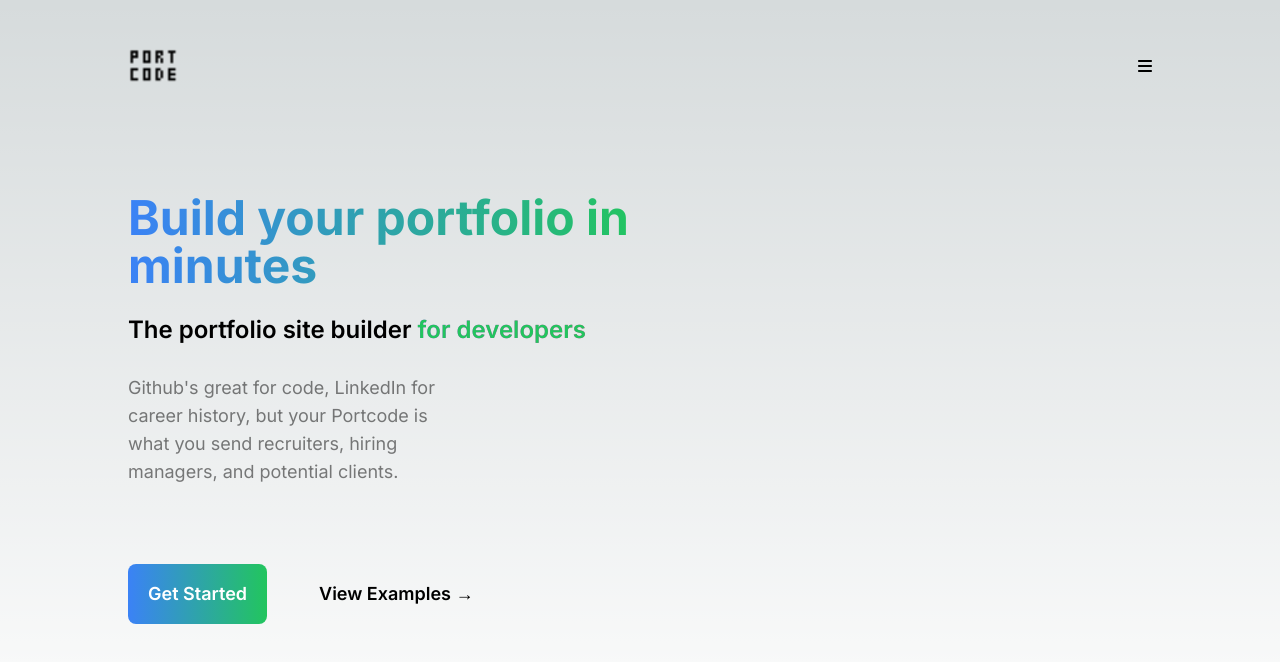
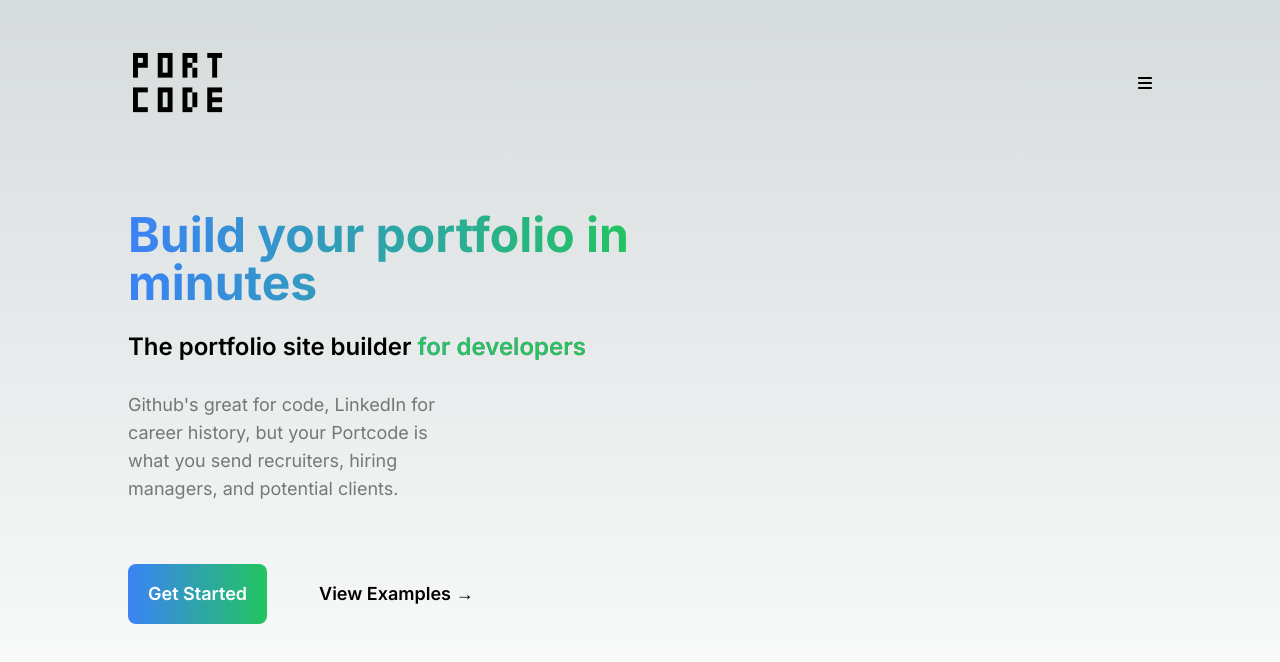
Before and after one commit to WillGoad/portcode, a Next.js app: page / in a window 1280 px wide. Shown: the top 662 px of the page. Built offline with nearby package versions, Linux system fonts and the light colour scheme.

Commit message:
Updated logo

```diff
--- a/app/page.tsx
+++ b/app/page.tsx
@@ -9,8 +9,8 @@ export default function Home() {
         <Image
           src="/portcodelogo.png"
           alt="Portcode"
-          width={50}
-          height={50}
+          width={100}
+          height={100}
         />
         </a>
         <svg xmlns="http://www.w3.org/2000/svg" height="1em" viewBox="0 0 448 512"><path d="M0 96C0 78.3 14.3 64 32 64H416c17.7 0 32 14.3 32 32s-14.3 32-32 32H32C14.3 128 0 113.7 0 96zM0 256c0-17.7 14.3-32 32-32H416c17.7 0 32 14.3 32 32s-14.3 32-32 32H32c-17.7 0-32-14.3-32-32zM448 416c0 17.7-14.3 32-32 32H32c-17.7 0-32-14.3-32-32s14.3-32 32-32H416c17.7 0 32 14.3 32 32z" /></svg>
```
Also changed, not shown: public/portcodelogo.png.
